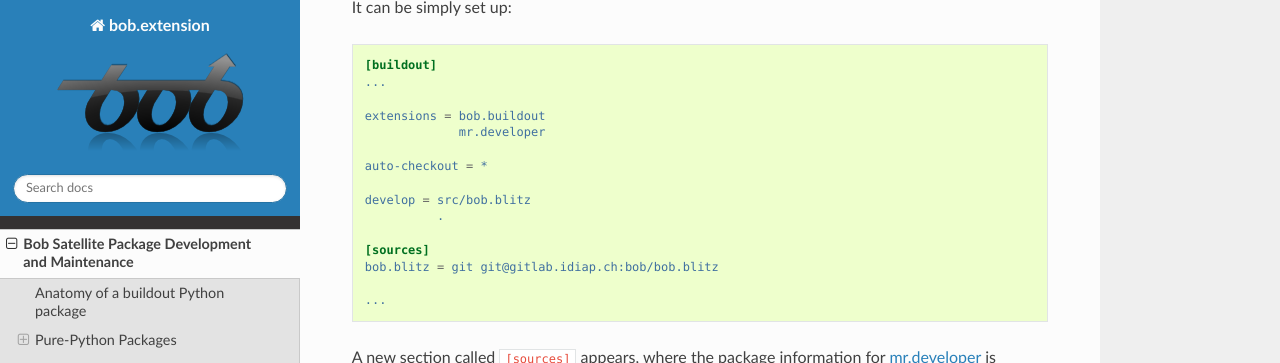
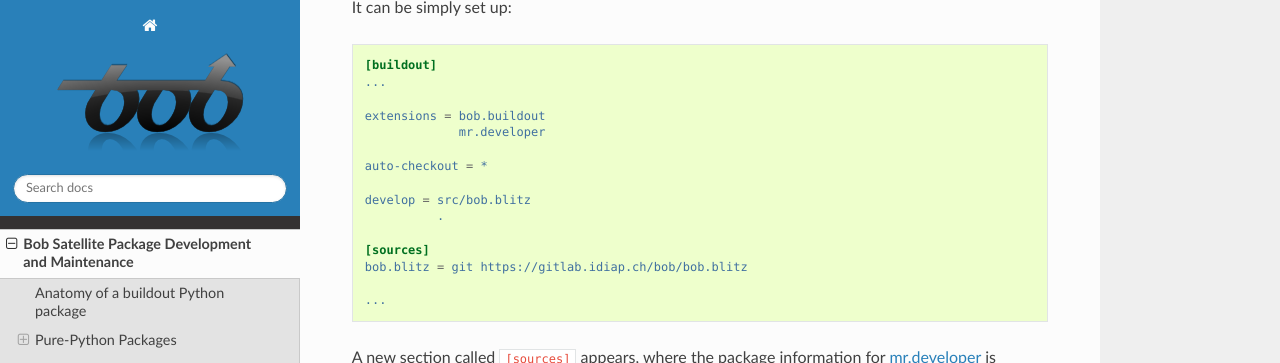
Before and after one commit to bioidiap/bob.extension, a Sphinx documentation site: the page built from doc/guide.rst, in a window 1280 px wide and 900 px high, scrolled down 5599 px. Shown: the top 363 px of the window. Built offline with Sphinx 7.4.7 and the Read the Docs theme 2.0.0, drawn with Linux system fonts in a browser that asks for light colours; formulas are drawn with MathJax 3; the version number could not be read and is left out; part of the change alters nothing that is shown.

```diff
--- a/doc/conf.py
+++ b/doc/conf.py
@@ -30,8 +30,28 @@ extensions = [
 import sphinx
 if sphinx.__version__ >= "1.4.1":
     extensions.append('sphinx.ext.imgmath')
+    imgmath_image_format = 'svg'
 else:
     extensions.append('sphinx.ext.pngmath')
+
+# Be picky about warnings
+nitpicky = True
+
+# Ignores stuff we can't easily resolve on other project's sphinx manuals
+nitpick_ignore = []
+
+# Allows the user to override warnings from a separate file
+if os.path.exists('nitpick-exceptions.txt'):
+    for line in open('nitpick-exceptions.txt'):
+        if line.strip() == "" or line.startswith("#"):
+            continue
+        dtype, target = line.split(None, 1)
+        target = target.strip()
+        try: # python 2.x
+            target = unicode(target)
+        except NameError:
+            pass
+        nitpick_ignore.append((dtype, target))
 
 # Always includes todos
 todo_include_todos = True
@@ -59,7 +79,7 @@ source_suffix = '.rst'
 master_doc = 'index'
 
 # General information about the project.
-project = u'bob.extension'
+project = u'<PROJECT>'
 import time
 copyright = u'%s, Idiap Research Institute' % time.strftime('%Y')
 
@@ -111,7 +131,7 @@ pygments_style = 'sphinx'
 
 # Some variables which are useful for generated material
 project_variable = project.replace('.', '_')
-short_description = u'Building of Python/C++ extensions for Bob'
+short_description = u'<SHORT_DESCRIPTION>'
 owner = [u'Idiap Research Institute']
 
 
@@ -195,6 +215,7 @@ html_favicon = 'img/favicon.ico'
 # Output file base name for HTML help builder.
 htmlhelp_basename = project_variable + u'_doc'
 
+
 # -- Post configuration --------------------------------------------------------
 
 # Included after all input documents
@@ -215,8 +236,13 @@ autodoc_default_flags = [
   ]
 
 # For inter-documentation mapping:
-from bob.extension.utils import link_documentation
-intersphinx_mapping = link_documentation()
+from bob.extension.utils import link_documentation, load_requirements
+sphinx_requirements = "extra-intersphinx.txt"
+if os.path.exists(sphinx_requirements):
+    intersphinx_mapping = link_documentation(additional_packages=load_requirements(sphinx_requirements))
+else:
+    intersphinx_mapping = link_documentation()
+
 
 # We want to remove all private (i.e. _. or __.__) members
 # that are not in the list of accepted functions
--- a/doc/guide.rst
+++ b/doc/guide.rst
@@ -261,7 +261,7 @@ It can be simply set up:
              .
 
    [sources]
-   bob.blitz = git git@gitlab.idiap.ch:bob/bob.blitz
+   bob.blitz = git https://gitlab.idiap.ch/bob/bob.blitz
 
    ...
 
```
